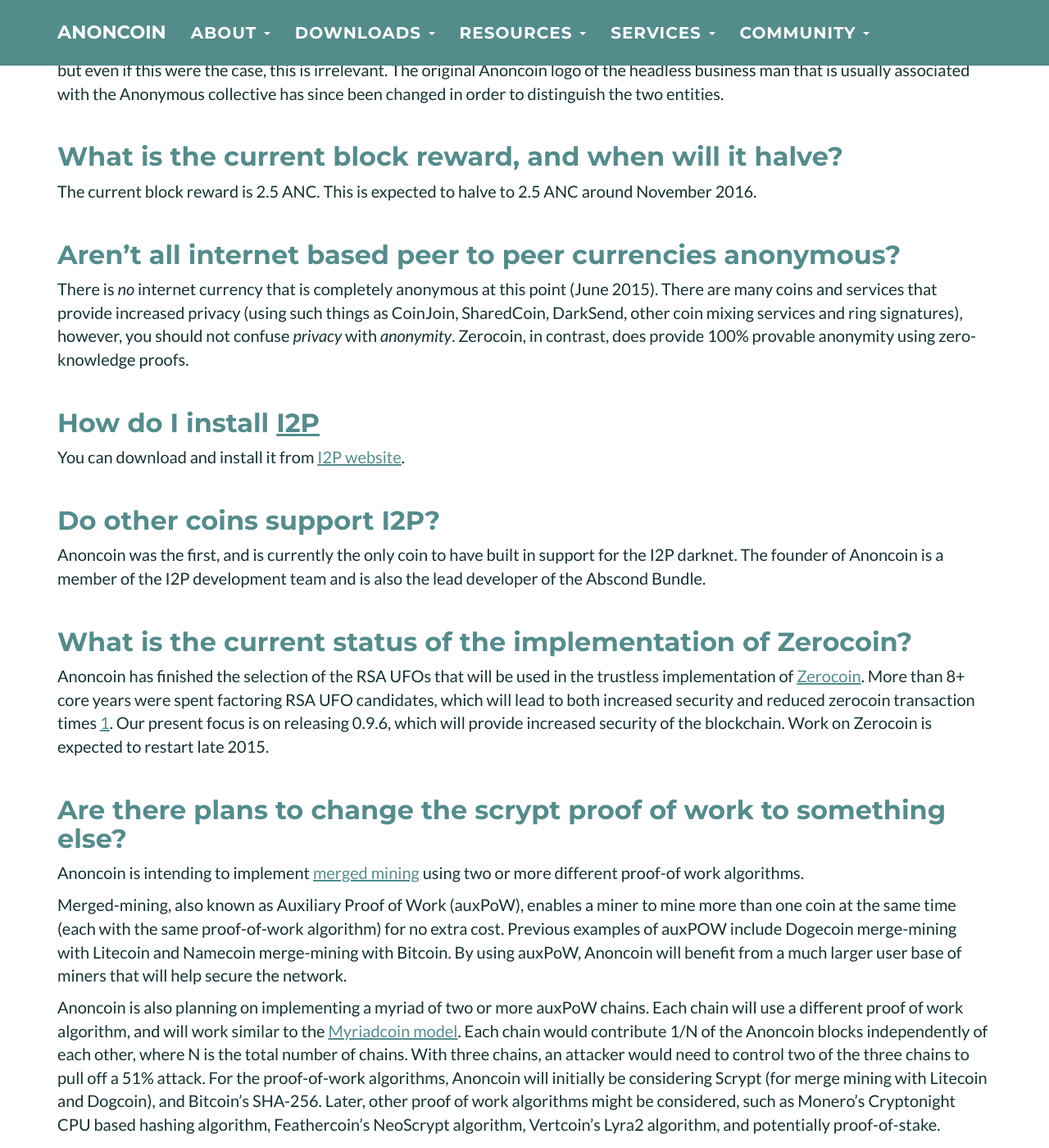
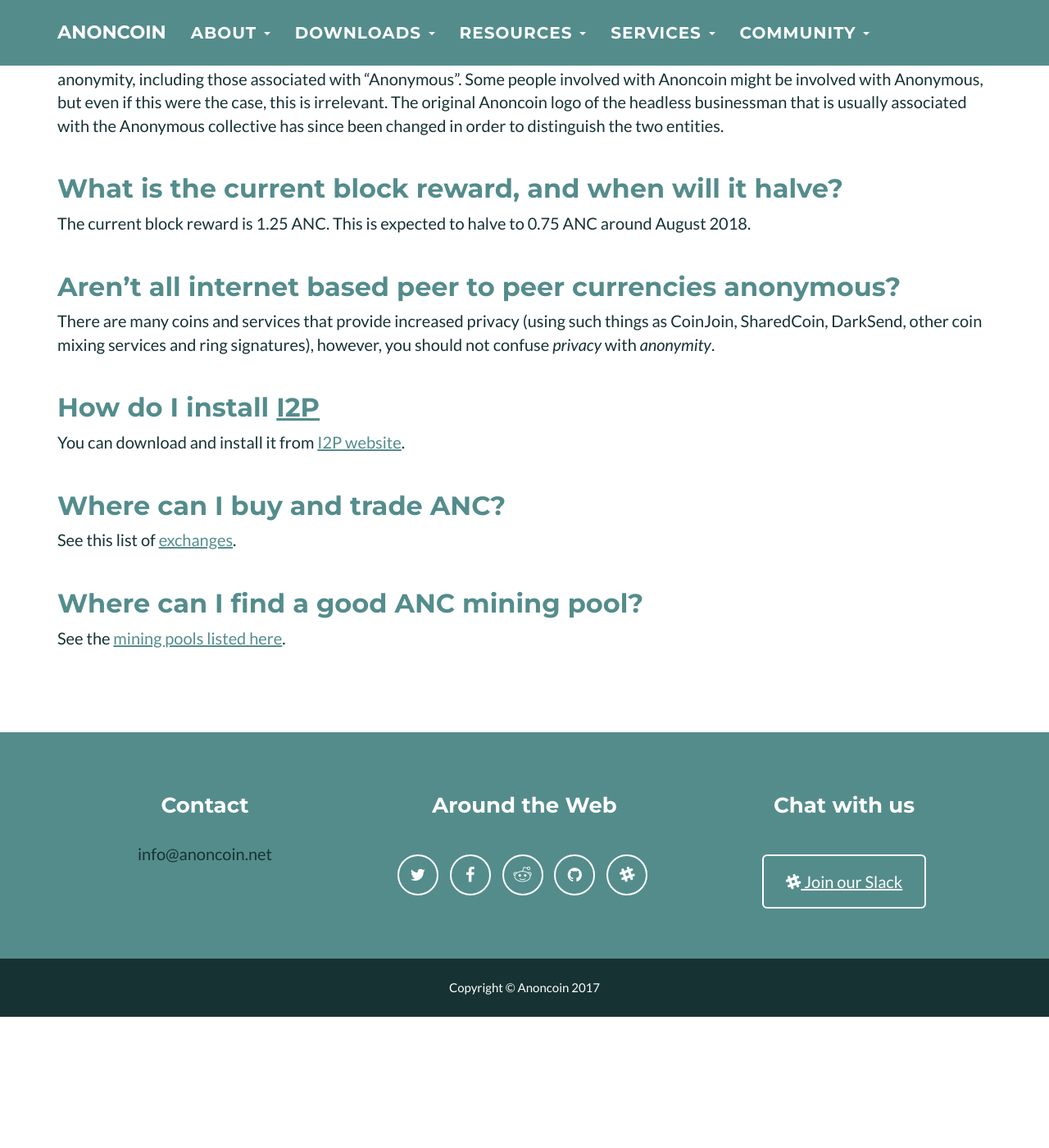
Before and after one commit to Anoncoin/anoncoin-website, a Jekyll site: the page built from resources/FAQ.md, in a window 1280 px wide and 1400 px high, scrolled down 375 px. Shown: the whole window at 82% size. Built offline with Jekyll 4.4.1, drawn with Linux system fonts in a browser that asks for light colours; after the commit the page ends 1615 px from its top, so only the background shows below that; some of the changed text lies outside the part shown.

Commit message:
Update FAQ, remove questions

```diff
--- a/resources/FAQ.md
+++ b/resources/FAQ.md
@@ -2,46 +2,29 @@
 layout: page
 title: FAQ
 permalink: /FAQ/
+date:   2017-10-30 23:44:35 +0200
 ---
 
 Is Anoncoin related to the Anonymous collective?
 ------------------------------------------------
 
-No, Anoncoin is not directly related to the Anonymous collective. Anoncoin can be used by anyone who values privacy and anonymity, including those associated with “Anonymous”. Some people involved with Anoncoin might be involved with Anonymous, but even if this were the case, this is irrelevant. The original Anoncoin logo of the headless business man that is usually associated with the Anonymous collective has since been changed in order to distinguish the two entities.
+No, Anoncoin is not directly related to the Anonymous collective. Anoncoin can be used by anyone who values privacy and anonymity, including those associated with “Anonymous”. Some people involved with Anoncoin might be involved with Anonymous, but even if this were the case, this is irrelevant. The original Anoncoin logo of the headless businessman that is usually associated with the Anonymous collective has since been changed in order to distinguish the two entities.
 
 What is the current block reward, and when will it halve?
 ---------------------------------------------------------
 
-The current block reward is 2.5 ANC. This is expected to halve to 2.5 ANC around November 2016.
+The current block reward is 1.25 ANC. This is expected to halve to 0.75 ANC around August 2018.
+
 
 Aren't all internet based peer to peer currencies anonymous?
 ------------------------------------------------------------
 
-There is *no* internet currency that is completely anonymous at this point (June 2015). There are many coins and services that provide increased privacy (using such things as CoinJoin, SharedCoin, DarkSend, other coin mixing services and ring signatures), however, you should not confuse *privacy* with *anonymity*. Zerocoin, in contrast, does provide 100% provable anonymity using zero-knowledge proofs.
+There are many coins and services that provide increased privacy (using such things as CoinJoin, SharedCoin, DarkSend, other coin mixing services and ring signatures), however, you should not confuse *privacy* with *anonymity*.
 
 How do I install [I2P](/I2P)
 ---------------------------------------
 
 You can download and install it from [I2P website](https://geti2p.net/en/download).
-
-Do other coins support I2P?
----------------------------
-
-Anoncoin was the first, and is currently the only coin to have built in support for the I2P darknet. The founder of Anoncoin is a member of the I2P development team and is also the lead developer of the Abscond Bundle.
-
-What is the current status of the implementation of Zerocoin?
--------------------------------------------------------------
-
-Anoncoin has finished the selection of the RSA UFOs that will be used in the trustless implementation of [Zerocoin](/Zerocoin). More than 8+ core years were spent factoring RSA UFO candidates, which will lead to both increased security and reduced zerocoin transaction times [1](https://bitcointalk.org/index.php?topic=227287.msg8855999#msg8855999). Our present focus is on releasing 0.9.6, which will provide increased security of the blockchain. Work on Zerocoin is expected to restart late 2015.
-
-Are there plans to change the scrypt proof of work to something else?
----------------------------------------------------------------------
-
-Anoncoin is intending to implement [merged mining](https://en.bitcoin.it/wiki/Merged_mining_specification) using two or more different proof-of work algorithms.
-
-Merged-mining, also known as Auxiliary Proof of Work (auxPoW), enables a miner to mine more than one coin at the same time (each with the same proof-of-work algorithm) for no extra cost. Previous examples of auxPOW include Dogecoin merge-mining with Litecoin and Namecoin merge-mining with Bitcoin. By using auxPoW, Anoncoin will benefit from a much larger user base of miners that will help secure the network.
-
-Anoncoin is also planning on implementing a myriad of two or more auxPoW chains. Each chain will use a different proof of work algorithm, and will work similar to the [Myriadcoin model](http://coinbrief.net/what_is_myriadcoin/). Each chain would contribute 1/N of the Anoncoin blocks independently of each other, where N is the total number of chains. With three chains, an attacker would need to control two of the three chains to pull off a 51% attack. For the proof-of-work algorithms, Anoncoin will initially be considering Scrypt (for merge mining with Litecoin and Dogcoin), and Bitcoin's SHA-256. Later, other proof of work algorithms might be considered, such as Monero's Cryptonight CPU based hashing algorithm, Feathercoin's NeoScrypt algorithm, Vertcoin's Lyra2 algorithm, and potentially proof-of-stake.
 
 Where can I buy and trade ANC?
 ------------------------------
@@ -51,4 +34,4 @@ See this list of [exchanges](/exchanges).
 Where can I find a good ANC mining pool?
 ----------------------------------------
 
-See the page [Mining pools](/Mining_pools).
+See the [mining pools listed here](/Mining_pools).
```
Also changed, not shown: about/Anoncoin_in_the_news.md (+1 -0 lines), about/Donate.md (+1 -0 lines).
